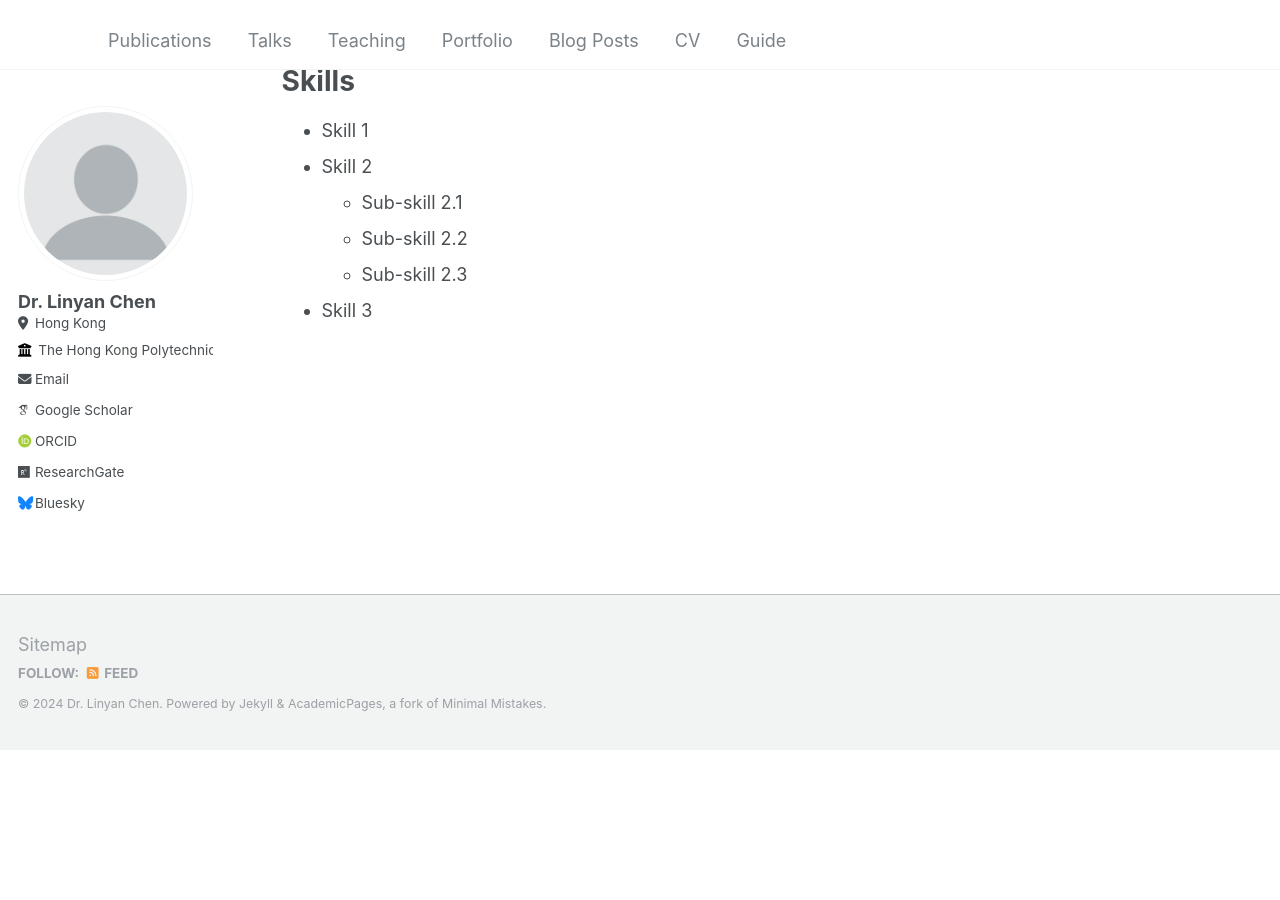
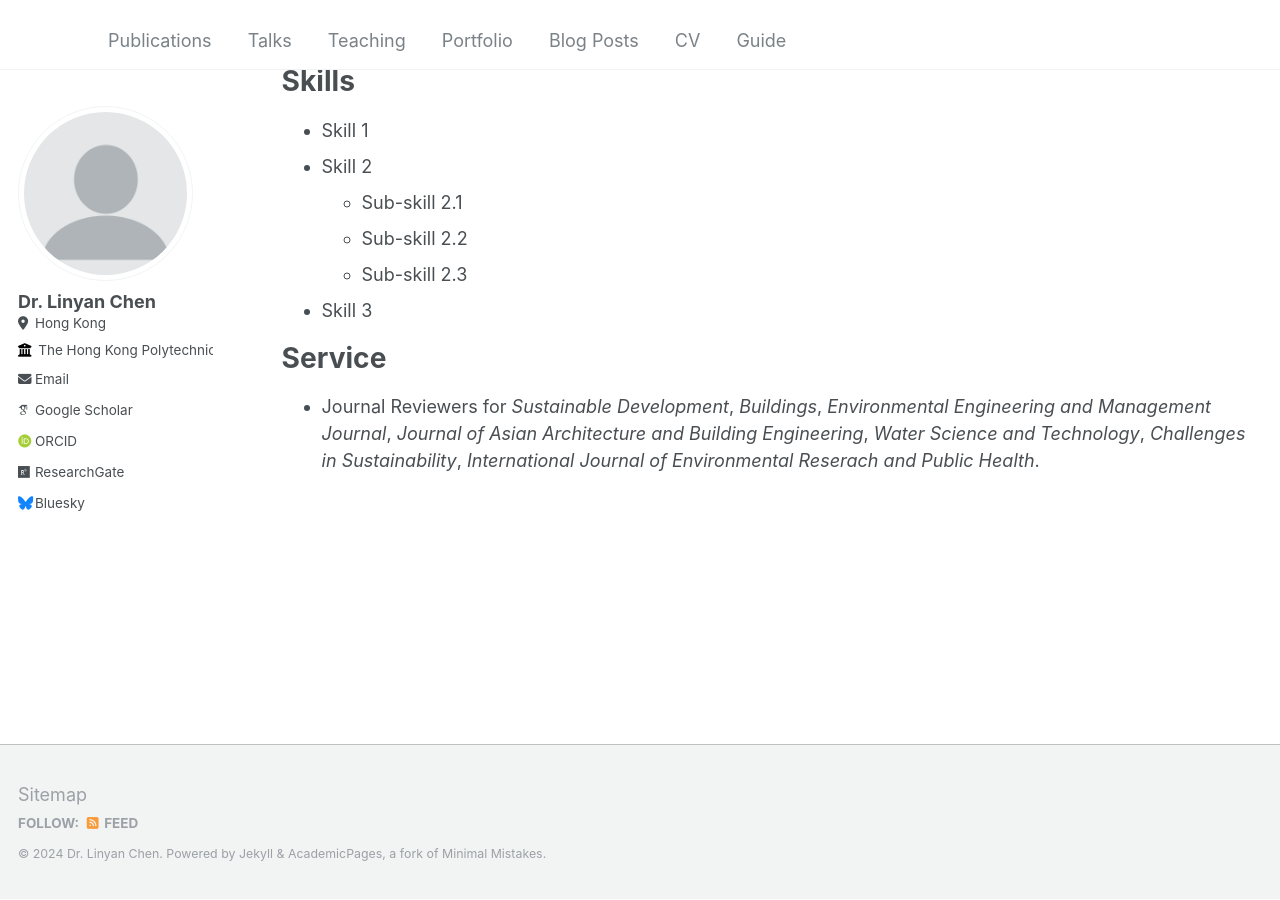
Before and after one commit to LynnChen1/LinyanChen, a Jekyll site: the page built from _pages/cv.md, in a window 1280 px wide and 900 px high, scrolled down 1514 px. Built offline with Jekyll 4.4.1, drawn with Linux system fonts in a browser that asks for light colours; some web fonts are replaced; before the commit the page ends 2263 px from its top, so only the background shows below that.

Commit message:
Update cv.md

```diff
--- a/_pages/cv.md
+++ b/_pages/cv.md
@@ -61,3 +61,8 @@ Skills
   * Sub-skill 2.2
   * Sub-skill 2.3
 * Skill 3
+
+
+Service
+=====
+* Journal Reviewers for *Sustainable Development*, *Buildings*, *Environmental Engineering and Management Journal*, *Journal of Asian Architecture and Building Engineering*, *Water Science and Technology*, *Challenges in Sustainability*, *International Journal of Environmental Reserach and Public Health*.
```
